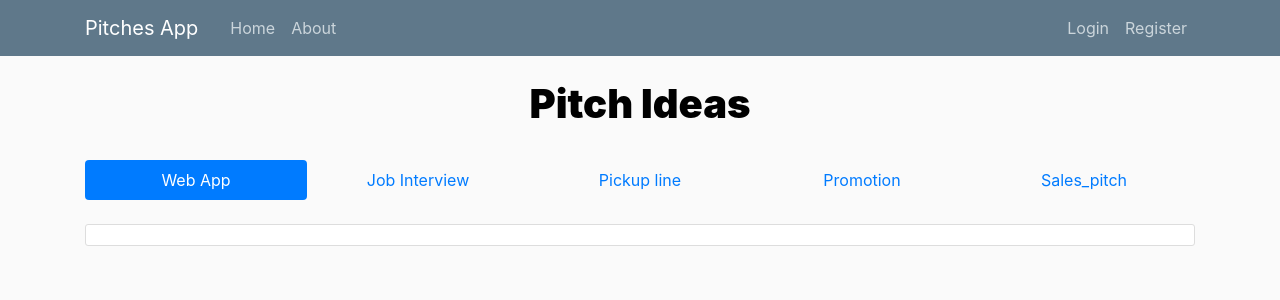
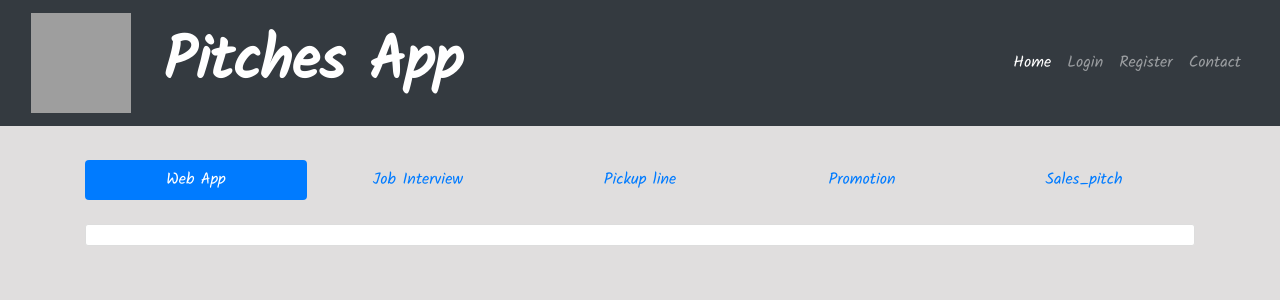
Before and after one commit to Nyakinyua/Pitches-pitched, a Flask app: page / in a window 1280 px wide. Shown: the top 300 px of the page. Run offline with Flask 2, Linux system fonts and the light colour scheme; data that the repository does not hold is empty; some libraries are stand-ins or nearby versions; grey boxes are pictures that could not be loaded.

Commit message:
edit navbar in the layout.html

```diff
--- a/app/templates/layout.html
+++ b/app/templates/layout.html
@@ -9,16 +9,49 @@
         integrity="sha384-ggOyR0iXCbMQv3Xipma34MD+dH/1fQ784/j6cY/iJTQUOhcWr7x9JvoRxT2MZw1T" crossorigin="anonymous">
     <link rel="stylesheet" type="text/css" href="{{ url_for('static',filename='css/index.css')}}">
     <link href="https://stackpath.bootstrapcdn.com/font-awesome/4.7.0/css/font-awesome.min.css" rel="stylesheet" integrity="sha384-wvfXpqpZZVQGK6TAh5PVlGOfQNHSoD2xbE+QkPxCAFlNEevoEH3Sl0sibVcOQVnN" crossorigin="anonymous">
+    <link href="https://fonts.googleapis.com/css?family=Kalam&display=swap" rel="stylesheet">
     <title>{{title}}</title>
     {% block head %}{% endblock %}
 </head>
 
+
+
 <body>
-
+        <nav class="navbar navbar-expand-lg navbar-dark bg-dark fixed-top"style="margin-bottom: 10em !important;" >
+                <div class="container-fluid">
+                  <a class="navbar-brand" href="#">
+                        <img src="https://b.kisscc0.com/20180813/isw/kisscc0-writing-computer-icons-symbol-paper-writer-note-5b71590353d858.4981968715341550113434.png" alt="pitch_it.jpg" style="width: 100px; height: 100px; cursor: pointer;">
+                      </a>
+                      <a class="navbar-brand ml-3" href="/" style="font-size: 60px;font-weight: 900;">Pitches App</a>
+                  <button class="navbar-toggler" type="button" data-toggle="collapse" data-target="#navbarResponsive" aria-controls="navbarResponsive" aria-expanded="false" aria-label="Toggle navigation">
+                        <span class="navbar-toggler-icon"></span>
+                      </button>
+                  <div class="collapse navbar-collapse" id="navbarResponsive">
+                    <ul class="navbar-nav ml-auto">
+                      <li class="nav-item active">
+                        <a class="nav-link" href="/">Home
+                              <span class="sr-only">(current)</span>
+                            </a>
+                      </li>
+                      <li class="nav-item">
+                        <a class="nav-link" href="/login">Login</a>
+                      </li>
+                      <li class="nav-item">
+                        <a class="nav-link"  href="/register">Register</a>
+                      </li>
+                      <li class="nav-item">
+                        <a class="nav-link" href="#">Contact</a>
+                      </li>
+                    </ul>
+                  </div>
+                </div>
+              </nav>
+<!--
     <header class="site-header">
-        <nav class="navbar navbar-expand-md navbar-dark bg-steel fixed-top">
+        <nav class="navbar navbar-expand-md navbar-dark bg-steel fixed-top" style="margin-bottom: 10em !important;">
             <div class="container">
-                <a class="navbar-brand mr-4" href="/">Pitches App</a>
+                <img src="https://cdn2.iconfinder.com/data/icons/squircle-ui/32/Edit-512.png" style="width: 100px; height: 100px; cursor: pointer;">
+                <a class="navbar-brand ml-3" href="/" style="font-size: 43px; ">Pitches App</a>
                 <button class="navbar-toggler" type="button" data-toggle="collapse" data-target="#navbarToggle"
                     aria-controls="navbarToggle" aria-expanded="false" aria-label="Toggle navigation">
                     <span class="navbar-toggler-icon"></span>
@@ -26,25 +59,26 @@
                 <div class="collapse navbar-collapse" id="navbarToggle">
                     <div class="navbar-nav mr-auto">
                         <a class="nav-item nav-link" href="/">Home</a>
-                        <a class="nav-item nav-link" href="/about">About</a>
                     </div>
-                    <!-- Navbar Right Side -->
                     <div class="navbar-nav">
                         <a class="nav-item nav-link" href="/login">Login</a>
                         <a class="nav-item nav-link" href="/register">Register</a>
                     </div>
-                </div>
+                </div> -->
 
 
                     <div class="navbar-nav navbar-right">
                         {% if current_user.is_authenticated %}
-                        <a class="nav-item" style="color: white">
+                        <a class="nav-item" style="color: white;font-weight:700;">
                                 {{current_user.username}}
                         </a>
 
                         <a class="nav-link" href="/pitches/new/">Create Pitch</a>
 
-                        <a href="{{url_for('main.logout')}}">Sign out</a>
+                        <li class="nav-item">
+                                <a class="nav-link" href="{{url_for('main.logout')}}">Sign Out</a>
+                              </li>
+
                         {% endif %}
                     </div>
 
@@ -70,3 +104,16 @@
 </body>
 
 </html>
+<style>
+body {
+    background: rgb(224, 222, 222);
+    color: #333333;
+    margin-top: 5rem;
+    font-family: 'Kalam', cursive;
+  }
+h1, h2, h3, h4, h5, h6 {
+    color: #444444;
+}
+
+
+</style>
```
